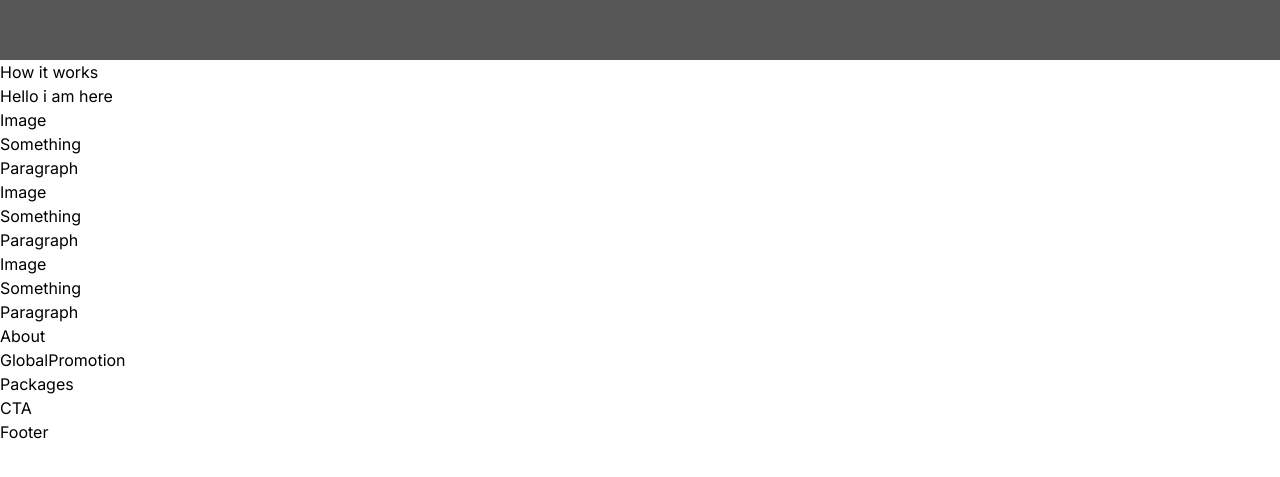
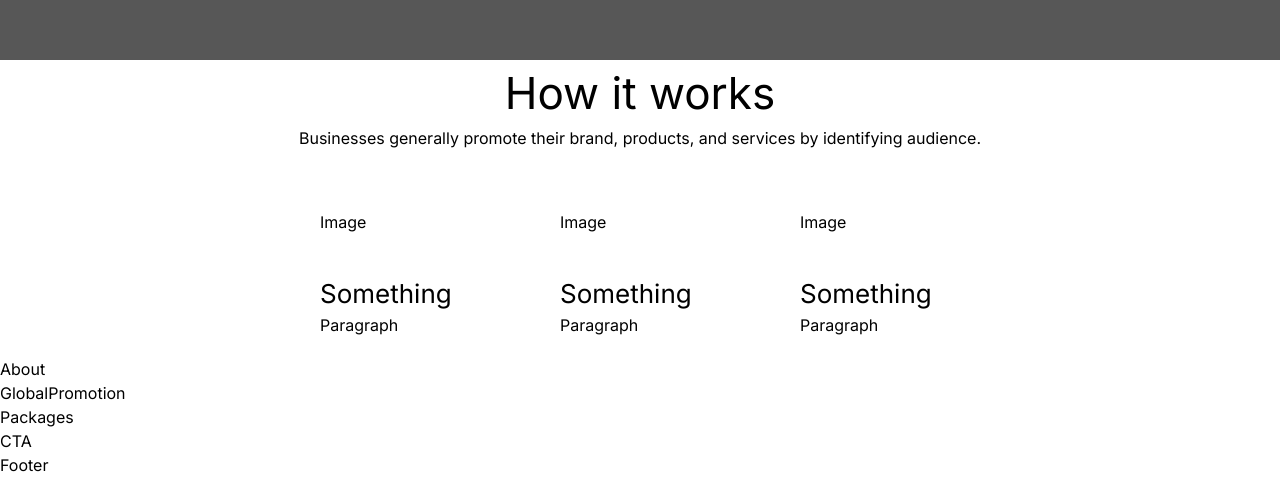
Before and after one commit to JewelShahi/influxify, a Next.js app: page / in a window 1280 px wide. Shown: the part 764-1241 px from the top of the page. Before the commit the page ends 1208 px from the top, so only its background shows below. Built offline with nearby package versions, Linux system fonts and the light colour scheme.

Commit message:
new features and colors

```diff
--- a/app/components/HowItWorks.jsx
+++ b/app/components/HowItWorks.jsx
@@ -4,22 +4,27 @@ const HowItWorks = () => {
   return (
     <div className="w-auto">
       <div>
-        <h2>How it works</h2>
-        <p>Hello i am here</p>
-        <div>
-        <div>
-            <p>Image</p>
-            <h4>Something</h4>
+        <div className="flex justify-center flex-col items-center mb-10">
+          <h1 className="text-h1">How it works</h1>
+          <p>
+            Businesses generally promote their brand, products, and services by
+            identifying audience.
+          </p>
+        </div>
+        <div className="flex justify-center m-auto gap-10 w-[70%]">
+          <div className="w-[200px] p-5">
+            <p className="mb-10">Image</p>
+            <h4 className="text-h4">Something</h4>
             <p>Paragraph</p>
           </div>
-          <div>
-            <p>Image</p>
-            <h4>Something</h4>
+          <div className="w-[200px] p-5">
+            <p className="mb-10">Image</p>
+            <h4 className="text-h4">Something</h4>
             <p>Paragraph</p>
           </div>
-          <div>
-            <p>Image</p>
-            <h4>Something</h4>
+          <div className="w-[200px] p-5">
+            <p className="mb-10">Image</p>
+            <h4 className="text-h4">Something</h4>
             <p>Paragraph</p>
           </div>
         </div>
@@ -28,4 +33,4 @@ const HowItWorks = () => {
   );
 };
 
-export default HowItWorks
+export default HowItWorks;
--- a/tailwind.config.js
+++ b/tailwind.config.js
@@ -22,6 +22,14 @@ module.exports = {
     borderRadius: {
       'standard': '10px',
     },
+    fontSize: {
+      'h1': '44px',
+      'h2': '36px',
+      'h3': '28px',
+      'h4': '26px',
+      'h5': '24px',
+      'h6': '22px',
+    }
   },
   plugins: [],
 };
```
